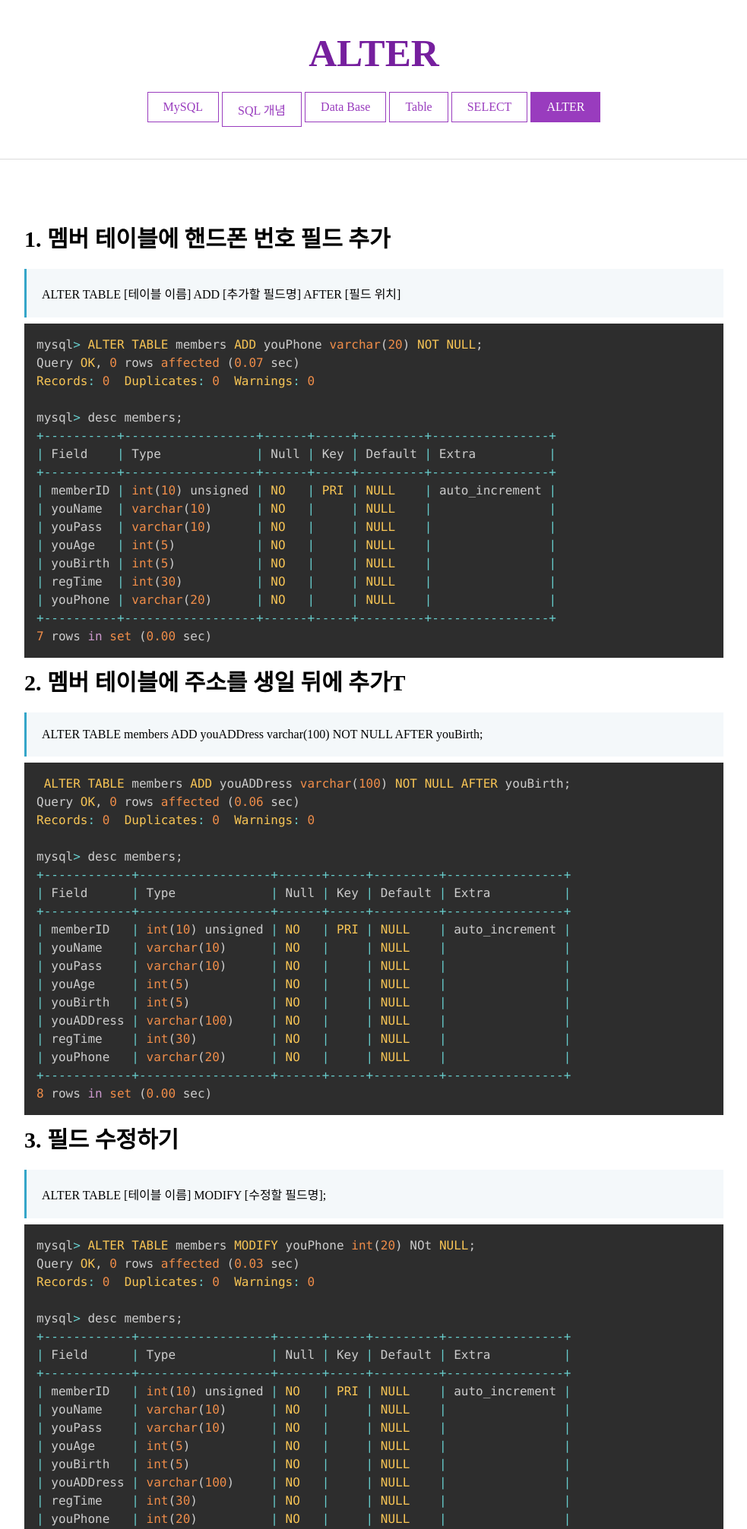
After one commit to Kingsong97/class2024, a PHP site: page /mysql/mysql06.html in a window 1280 px wide. The commit adds this page. Shown: the top 2013 px of the page at 76% size, without its empty margins (148-1131 px from the left). Run offline with PHP 8.4, Linux system fonts and the light colour scheme; some web fonts are replaced.

Commit message:
mysql updata

```diff
--- a/mysql/assets/css/style.css
+++ b/mysql/assets/css/style.css
@@ -145,6 +145,7 @@ li {
     text-align: center;
     padding: 40px;
     border-bottom: 1px solid #dcdcdc;
+    margin-bottom: 40px;
   }
   #header h1 {
     margin-bottom: 20px;
--- a/mysql/mysql01.html
+++ b/mysql/mysql01.html
@@ -22,6 +22,7 @@
                 <li><a href="mysql03.html">Data Base</a></li>
                 <li><a href="mysql04.html">Table</a></li>
                 <li><a href="mysql05.html">SELECT</a></li>
+                <li><a href="mysql06.html">ALTER</a></li>
 
             </ul>
         </nav>
--- a/mysql/mysql02.html
+++ b/mysql/mysql02.html
@@ -22,6 +22,7 @@
                 <li><a href="mysql03.html">Data Base</a></li>
                 <li><a href="mysql04.html">Table</a></li>
                 <li><a href="mysql05.html">SELECT</a></li>
+                <li><a href="mysql06.html">ALTER</a></li>
             </ul>
         </nav>
     </header>
--- a/mysql/mysql03.html
+++ b/mysql/mysql03.html
@@ -22,6 +22,7 @@
                 <li class="active"><a href="mysql03.html">Data Base</a></li>
                 <li><a href="mysql04.html">Table</a></li>
                 <li><a href="mysql05.html">SELECT</a></li>
+                <li><a href="mysql06.html">ALTER</a></li>
             </ul>
         </nav>
     </header>
--- a/mysql/mysql04.html
+++ b/mysql/mysql04.html
@@ -22,6 +22,7 @@
                 <li><a href="mysql03.html">Data Base</a></li>
                 <li class="active"><a href="mysql04.html">Table</a></li>
                 <li><a href="mysql05.html">SELECT</a></li>
+                <li><a href="mysql06.html">ALTER</a></li>
             </ul>
         </nav>
     </header>
--- a/mysql/mysql05.html
+++ b/mysql/mysql05.html
@@ -22,6 +22,7 @@
                 <li><a href="mysql03.html">Data Base</a></li>
                 <li><a href="mysql04.html">Table</a></li>
                 <li class="active"><a href="mysql05.html">SELECT</a></li>
+                <li><a href="mysql06.html">ALTER</a></li>
             </ul>
         </nav>
     </header>
--- /dev/null
+++ b/mysql/mysql06.html
@@ -0,0 +1,155 @@
+<!DOCTYPE html>
+<html lang="ko">
+
+<head>
+    <meta charset="UTF-8">
+    <meta name="viewport" content="width=device-width, initial-scale=1.0">
+    <title>MySQL06</title>
+
+    <link rel="stylesheet" href="assets/css/style.css">
+    <link rel="stylesheet" href="assets/css/prism.css">
+</head>
+
+<body>
+    <header id="header">
+        <h1>
+            <a href="index.html">ALTER</a>
+        </h1>
+        <nav>
+            <ul>
+                <li><a href="mysql01.html">MySQL</a></li>
+                <li><a href="mysql02.html">SQL 개념</a></li>
+                <li><a href="mysql03.html">Data Base</a></li>
+                <li><a href="mysql04.html">Table</a></li>
+                <li><a href="mysql05.html">SELECT</a></li>
+                <li class="active"><a href="mysql06.html">ALTER</a></li>
+            </ul>
+        </nav>
+    </header>
+    <!-- //header -->
+
+    <main id="main">
+        <div class="main__sample container">
+            <div id="sample01" class="sample">
+                <h3>1. 멤버 테이블에 핸드폰 번호 필드 추가</h3>
+                <div class="info">
+                    ALTER TABLE [테이블 이름] ADD [추가할 필드명] AFTER [필드 위치]
+                </div>
+                <pre><code class="language-js">mysql> ALTER TABLE members ADD youPhone varchar(20) NOT NULL;
+Query OK, 0 rows affected (0.07 sec)
+Records: 0  Duplicates: 0  Warnings: 0
+
+mysql> desc members;
++----------+------------------+------+-----+---------+----------------+
+| Field    | Type             | Null | Key | Default | Extra          |
++----------+------------------+------+-----+---------+----------------+
+| memberID | int(10) unsigned | NO   | PRI | NULL    | auto_increment |
+| youName  | varchar(10)      | NO   |     | NULL    |                |
+| youPass  | varchar(10)      | NO   |     | NULL    |                |
+| youAge   | int(5)           | NO   |     | NULL    |                |
+| youBirth | int(5)           | NO   |     | NULL    |                |
+| regTime  | int(30)          | NO   |     | NULL    |                |
+| youPhone | varchar(20)      | NO   |     | NULL    |                |
++----------+------------------+------+-----+---------+----------------+
+7 rows in set (0.00 sec)</code></pre>
+                <!-- sample01 -->
+                <div id="sample02" class="sample">
+                    <h3>2. 멤버 테이블에 주소를 생일 뒤에 추가T</h3>
+                    <div class="info">
+                        ALTER TABLE members ADD youADDress varchar(100) NOT NULL AFTER youBirth;
+                    </div>
+                    <pre><code class="language-js"mysql> ALTER TABLE members ADD youADDress varchar(100) NOT NULL AFTER youBirth;
+Query OK, 0 rows affected (0.06 sec)
+Records: 0  Duplicates: 0  Warnings: 0
+
+mysql> desc members;
++------------+------------------+------+-----+---------+----------------+
+| Field      | Type             | Null | Key | Default | Extra          |
++------------+------------------+------+-----+---------+----------------+
+| memberID   | int(10) unsigned | NO   | PRI | NULL    | auto_increment |
+| youName    | varchar(10)      | NO   |     | NULL    |                |
+| youPass    | varchar(10)      | NO   |     | NULL    |                |
+| youAge     | int(5)           | NO   |     | NULL    |                |
+| youBirth   | int(5)           | NO   |     | NULL    |                |
+| youADDress | varchar(100)     | NO   |     | NULL    |                |
+| regTime    | int(30)          | NO   |     | NULL    |                |
+| youPhone   | varchar(20)      | NO   |     | NULL    |                |
++------------+------------------+------+-----+---------+----------------+
+8 rows in set (0.00 sec)</code></pre>
+                    <!-- sample02 -->
+                    <div id="sample03" class="sample">
+                        <h3>3. 필드 수정하기</h3>
+                        <div class="info">
+                            ALTER TABLE [테이블 이름] MODIFY [수정할 필드명];
+                        </div>
+                        <pre><code class="language-js"mysql>mysql> ALTER TABLE members MODIFY youPhone int(20) NOt NULL;
+Query OK, 0 rows affected (0.03 sec)
+Records: 0  Duplicates: 0  Warnings: 0
+
+mysql> desc members;
++------------+------------------+------+-----+---------+----------------+
+| Field      | Type             | Null | Key | Default | Extra          |
++------------+------------------+------+-----+---------+----------------+
+| memberID   | int(10) unsigned | NO   | PRI | NULL    | auto_increment |
+| youName    | varchar(10)      | NO   |     | NULL    |                |
+| youPass    | varchar(10)      | NO   |     | NULL    |                |
+| youAge     | int(5)           | NO   |     | NULL    |                |
+| youBirth   | int(5)           | NO   |     | NULL    |                |
+| youADDress | varchar(100)     | NO   |     | NULL    |                |
+| regTime    | int(30)          | NO   |     | NULL    |                |
+| youPhone   | int(20)          | NO   |     | NULL    |                |
++------------+------------------+------+-----+---------+----------------+
+8 rows in set (0.00 sec)</code></pre>
+                        <!-- sample03 -->
+                        <div id="sample04" class="sample">
+                            <h3>4. 필드 삭제하기</h3>
+                            <div class="info">
+                                ALTER TABLE [테이블 이름] DROP [수정할 필드명];
+                            </div>
+                            <pre><code class="language-js"mysql>mysql> ALTER TABLE members DROP youPhone;
+Query OK, 0 rows affected (0.03 sec)
+Records: 0  Duplicates: 0  Warnings: 0
+
+mysql> desc members;
++------------+------------------+------+-----+---------+----------------+
+| Field      | Type             | Null | Key | Default | Extra          |
++------------+------------------+------+-----+---------+----------------+
+| memberID   | int(10) unsigned | NO   | PRI | NULL    | auto_increment |
+| youName    | varchar(10)      | NO   |     | NULL    |                |
+| youPass    | varchar(10)      | NO   |     | NULL    |                |
+| youAge     | int(5)           | NO   |     | NULL    |                |
+| youBirth   | int(5)           | NO   |     | NULL    |                |
+| youADDress | varchar(100)     | NO   |     | NULL    |                |
+| regTime    | int(30)          | NO   |     | NULL    |                |
++------------+------------------+------+-----+---------+----------------+
+7 rows in set (0.00 sec)
+
+mysql> ALTER TABLE members DROP youADDress;
+Query OK, 0 rows affected (0.03 sec)
+Records: 0  Duplicates: 0  Warnings: 0
+
+mysql> desc members;
++----------+------------------+------+-----+---------+----------------+
+| Field    | Type             | Null | Key | Default | Extra          |
++----------+------------------+------+-----+---------+----------------+
+| memberID | int(10) unsigned | NO   | PRI | NULL    | auto_increment |
+| youName  | varchar(10)      | NO   |     | NULL    |                |
+| youPass  | varchar(10)      | NO   |     | NULL    |                |
+| youAge   | int(5)           | NO   |     | NULL    |                |
+| youBirth | int(5)           | NO   |     | NULL    |                |
+| regTime  | int(30)          | NO   |     | NULL    |                |
++----------+------------------+------+-----+---------+----------------+
+6 rows in set (0.00 sec)</code></pre>
+                            <!-- sample04 -->
+                        </div>
+    </main>
+    <!-- //main -->
+
+    <footer id="footer">
+        <a href="mailto:kingsongsm97@gmail.com">kingsongsm97@gmail.com</a>
+    </footer>
+    <!-- //footer -->
+    <script src="assets/js/prism.js"></script>
+</body>
+
+</html>
```
Also changed, not shown: Javascript/test/test3.html (+13 -44 lines), quiz/assets/css/quiz.css (+46 -30 lines), quiz/quiz01.html (+13 -11 lines), quiz/quiz02.html (+293 -0 lines).
